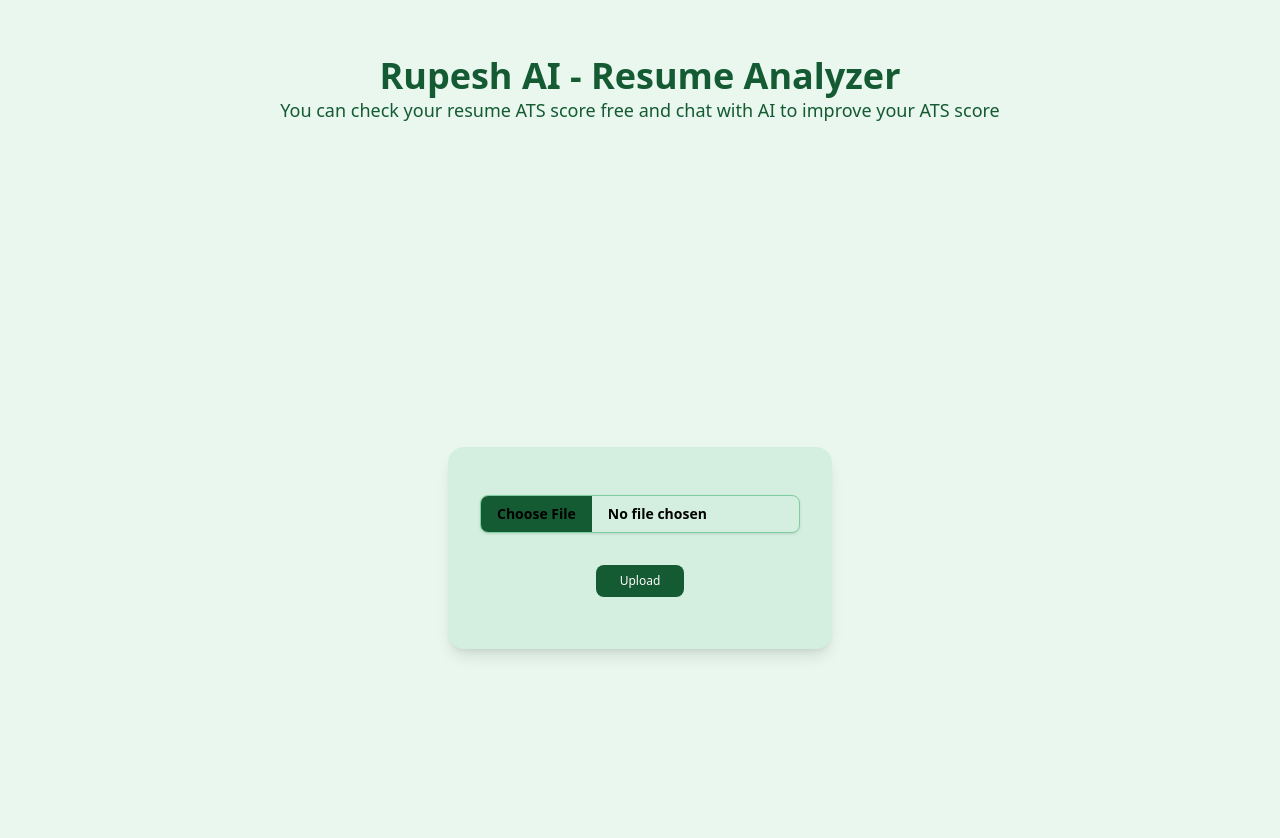
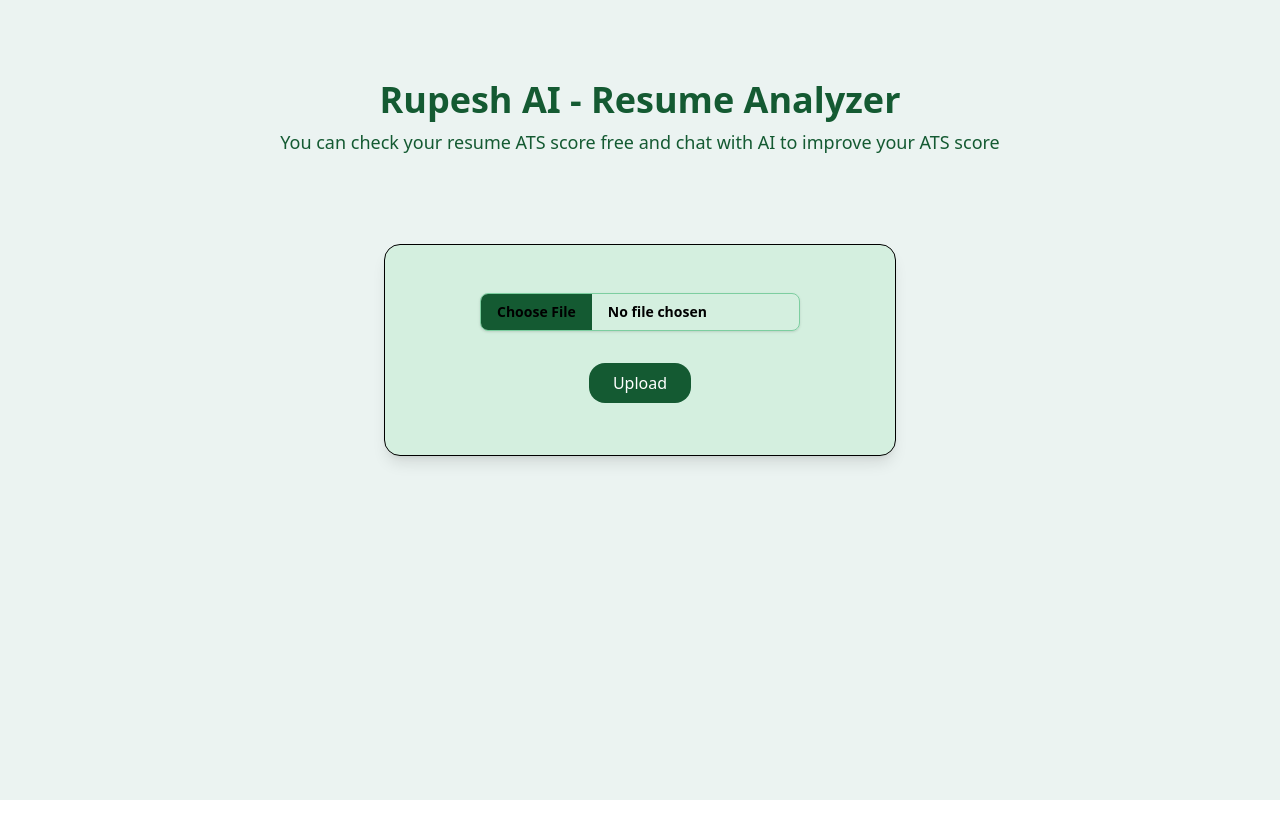
Before and after one commit to rajhans92/ai-pdf-uploader-langchain-gpt, a Next.js app in the folder frontend/: page / in a window 1280 px wide. Shown: the top 838 px of the page. After the commit the page ends 800 px from the top, so only its background shows below. Built offline with nearby package versions, Linux system fonts and the light colour scheme.

Commit message:
update landing page design

```diff
--- a/frontend/src/app/page.tsx
+++ b/frontend/src/app/page.tsx
@@ -5,18 +5,18 @@ import FileUpload from "@/components/FileUpload";
 
 export default function Home() {
   return (
-    <div className="bg-[#e9f7ef]">
+    <div className="bg-[#ebf3f1] h-screen ">
       <div className="text-center p-6">
-        <h1 className="text-4xl font-bold mt-8">
+        <h1 className="text-4xl font-bold mt-14">
           {/* <span>Rupesh AI - </span>  */}
           <span className="text-[#145a32]">Rupesh AI - Resume Analyzer</span>
         </h1>
 
-        <p className="text-lg text-[#145a32]">
+        <p className="text-lg text-[#145a32] mt-2">
           You can check your resume ATS score free and chat with AI to improve your ATS score
         </p>
       </div>
-      <div className="h-screen flex items-center justify-center">
+      <div className="flex items-center justify-center mt-16">
         <FileUpload />
       </div>
     </div>
--- a/frontend/src/components/FileUpload.tsx
+++ b/frontend/src/components/FileUpload.tsx
@@ -40,9 +40,8 @@ export default function FileUpload() {
 
     return (
         <div className="text-center">
-
           <div className="flex items-center justify-center">
-              <div className="bg-[#d4efdf] p-6 rounded-2xl shadow-lg w-sm">
+              <div className="bg-[#d4efdf] border border--[#145a32] p-6 rounded-2xl shadow-lg w-lg ">
                     <div className="flex items-center justify-center mt-6">
                       <label className="block mb-4 w-xs font-bold">
                         <input type="file" onChange={handleFileChange} accept=".pdf,.docx" disabled={uploading} name="small-file-input" id="small-file-input" className="block w-full border border-[#7dcea0] shadow-sm rounded-lg text-sm focus:z-10 focus:border-[#145a32] focus:ring-[#145a32] disabled:opacity-50 disabled:pointer-events-none dark:bg-[#7dcea0] dark:border-[#7dcea0] dark:text-[#145a32]
@@ -54,7 +53,7 @@ export default function FileUpload() {
                       </label>
                     </div>
                     <div className="mt-4">
-                      <button onClick={handleUpload} disabled={uploading} className="bg-[#145a32] hover:bg-[#7dcea0 text-white text-xs font-medium py-2 px-6 rounded-lg mb-2">
+                      <button onClick={handleUpload} disabled={uploading} className="bg-[#145a32] hover:bg-[#7dcea0 text-white text-md font-medium py-2 px-6 rounded-2xl mb-2">
                         Upload
                       </button>
                         <div className="block text-[#145a32] text-sm font-bold min-h-[20px]"> {message && <p>{message}</p>} </div>
```
